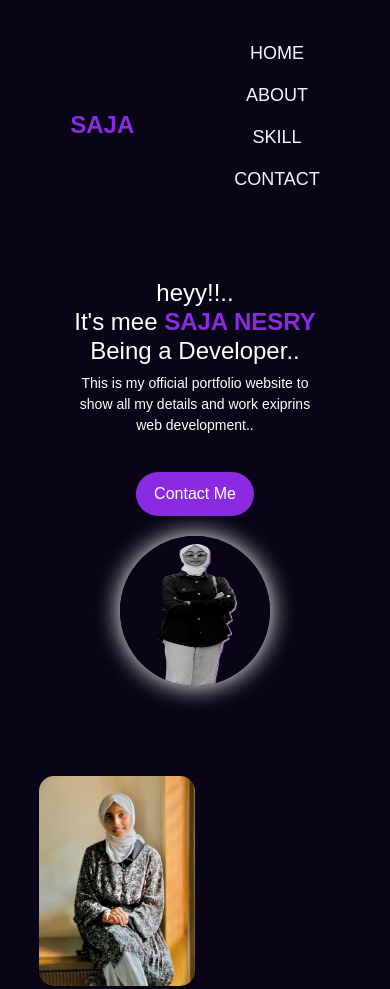
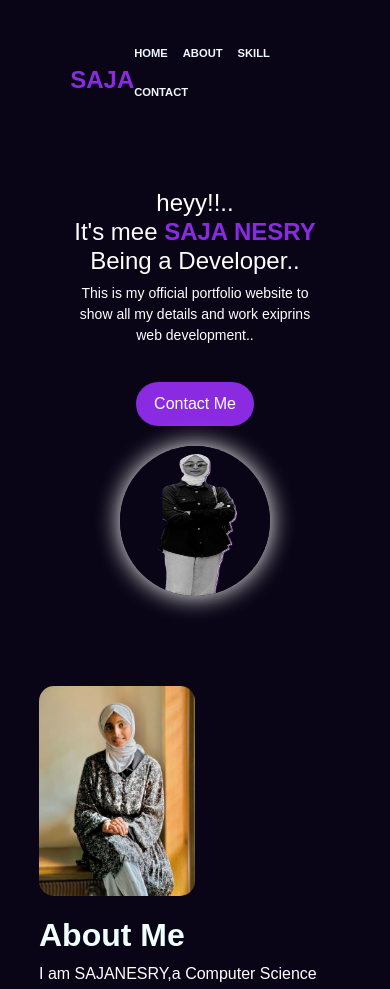
Before and after one commit to SAJANESRY/saja, a plain HTML site: page index.html in a window 390 px wide. Shown: the top 989 px of the page. Drawn offline with nearby package versions, Linux system fonts and the light colour scheme.

Commit message:
Add files via upload

```diff
--- a/style.css
+++ b/style.css
@@ -344,9 +344,12 @@
 
 
         @media screen and (max-width: 768px) {
-            nav ul {
-                flex-direction: column;
-                align-items: center;
+            nav ul li a{
+                font-size: 0.7rem;
+                font-weight: 600;
+
+
+
             }
 
             .text h1, .text h1 span {
@@ -358,10 +361,6 @@
                 height: 150px;
             }
 
-            .tab {
-                flex-direction: column;
-            }
-
             .sub {
                 font-size: 32px;
             }
```
Also changed, not shown: index.html (+1 -0 lines).
